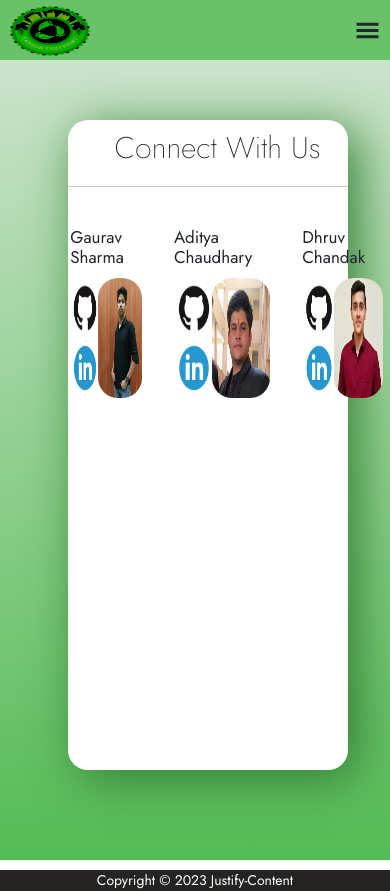
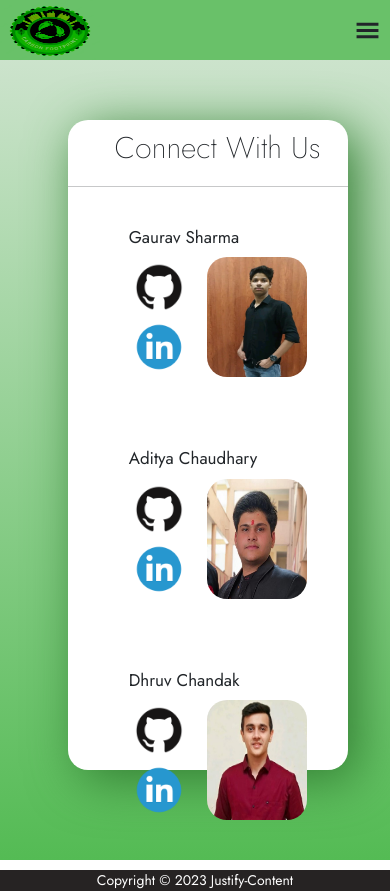
Before and after one commit to AdityaChaudhary2913/IEEE_Hackathon_Task1_By_Justify-Content, a React (Create React App) app in the folder frontend/: page /contact in a window 390 px wide. Built offline with nearby package versions, Linux system fonts and the light colour scheme; no server answers.

Commit message:
Changed Contatct Us

```diff
--- a/frontend/src/components/ContactUs/ContactUs.css
+++ b/frontend/src/components/ContactUs/ContactUs.css
@@ -66,6 +66,10 @@
     width: 50rem;
     left: 13%;
     top: 12rem;
+  }
+  .ContactUsDetails{
+    display: flex;
+    flex-direction: column;
   }
   .ProfilePicture{
     height: 14rem;
--- a/frontend/src/components/ContactUs/ContactUs.jsx
+++ b/frontend/src/components/ContactUs/ContactUs.jsx
@@ -16,7 +16,7 @@ const ContactUs = () => {
       <div className="content h-[200%]">
         <h1 className="text-center">Connect With Us</h1>
         <hr></hr>
-        <div className="flex items-center justify-center mt-5 gap-4">
+        <div className="ContactUsDetails flex items-center justify-center mt-5 gap-4">
           <div className="gaurav">
             <h2>
               <b>Gaurav Sharma</b>
```
